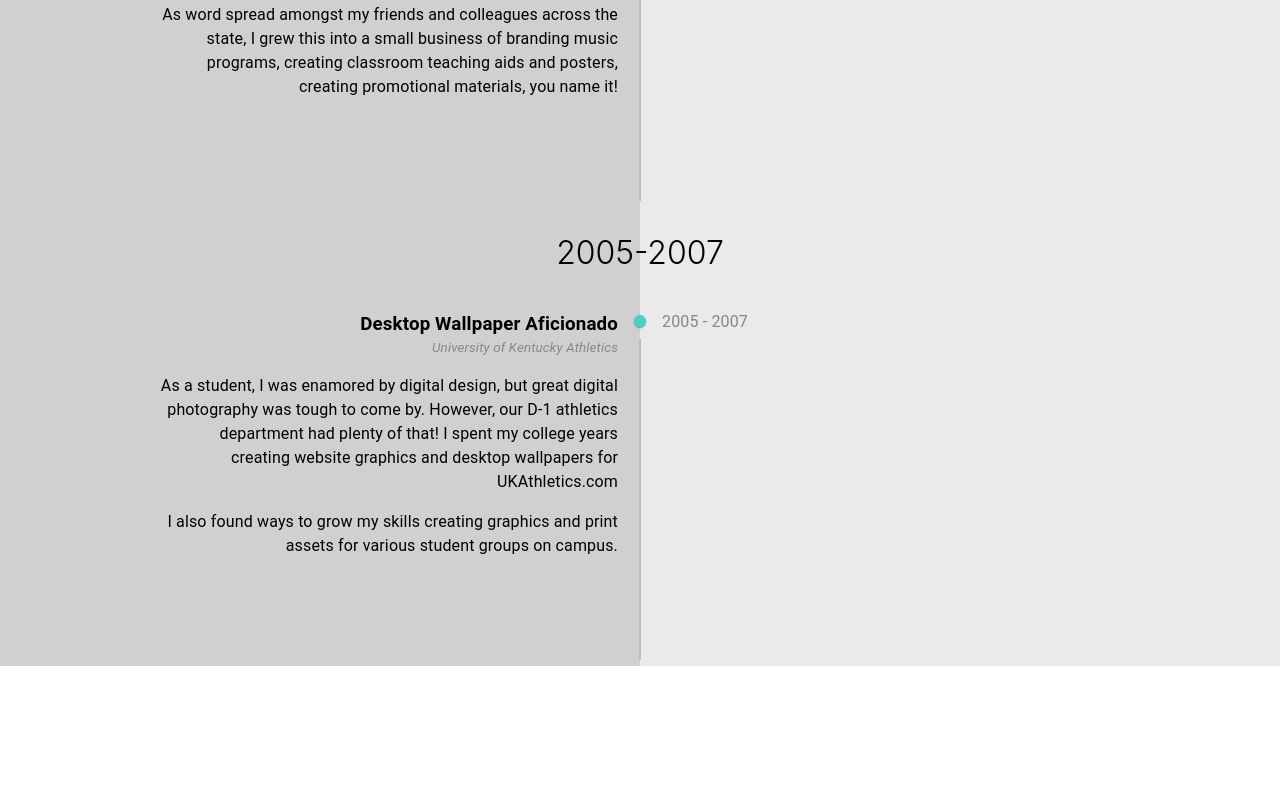
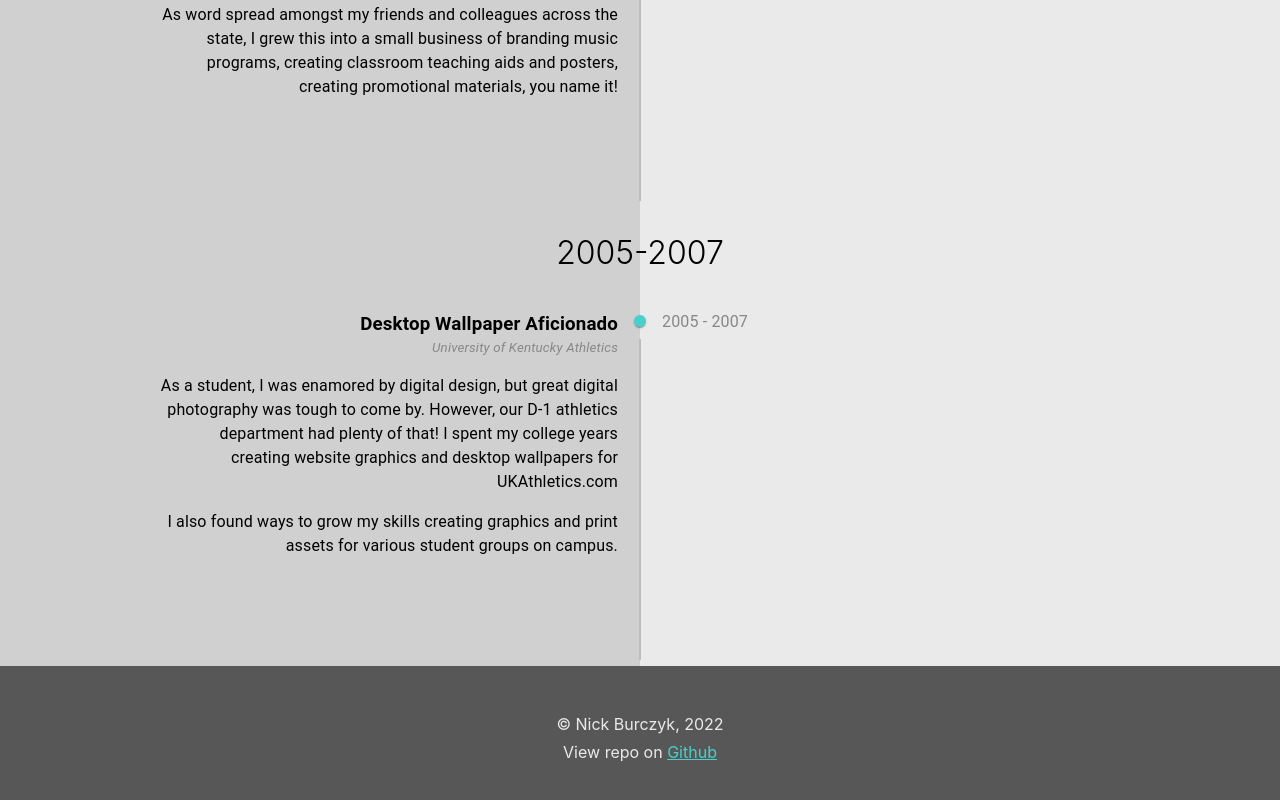
Before and after one commit to nickburczyk/Freelance-Timeline, a React (Create React App) app: page / in a window 1280 px wide. Shown: the part 6316-7116 px from the top of the page. Before the commit the page ends 6982 px from the top, so only its background shows below. Built offline with nearby package versions, Linux system fonts and the light colour scheme.

Commit message:
Create footer with Github link

```diff
--- a/src/App.tsx
+++ b/src/App.tsx
@@ -1,4 +1,5 @@
 import './App.css';
+import Footer from './components/Footer/Footer';
 import Home from './components/Home/Home';
 import MyTimeline from './components/Timeline/MyTimeline';
 
@@ -7,6 +8,7 @@ function App() {
     <div className="App">
       <Home/>
       <MyTimeline/>
+      <Footer/>
     </div>
   );
 }
--- /dev/null
+++ b/src/components/Footer/Footer.tsx
@@ -0,0 +1,20 @@
+import React from "react"
+import styles from './footer.module.css'
+
+const Footer = () => {
+  return (
+    <footer className={styles.footer}>
+      <p>&copy; Nick Burczyk, {new Date().getFullYear()}</p>
+      <p>View repo on&nbsp;
+        <a href="https://github.com/nickburczyk/Freelance-Timeline">Github</a>
+      </p>
+    </footer>
+  )
+}
+
+export default Footer
+
+
+interface Props {
+  // no props needed
+}
--- /dev/null
+++ b/src/components/Footer/footer.module.css
@@ -0,0 +1,13 @@
+.footer {
+  padding: 3rem;
+  background-color: #575757;
+  color: #eaeaea
+}
+
+.footer p {
+  margin-bottom: .5rem
+}
+
+.footer a {
+  color: mediumturquoise
+}
```
